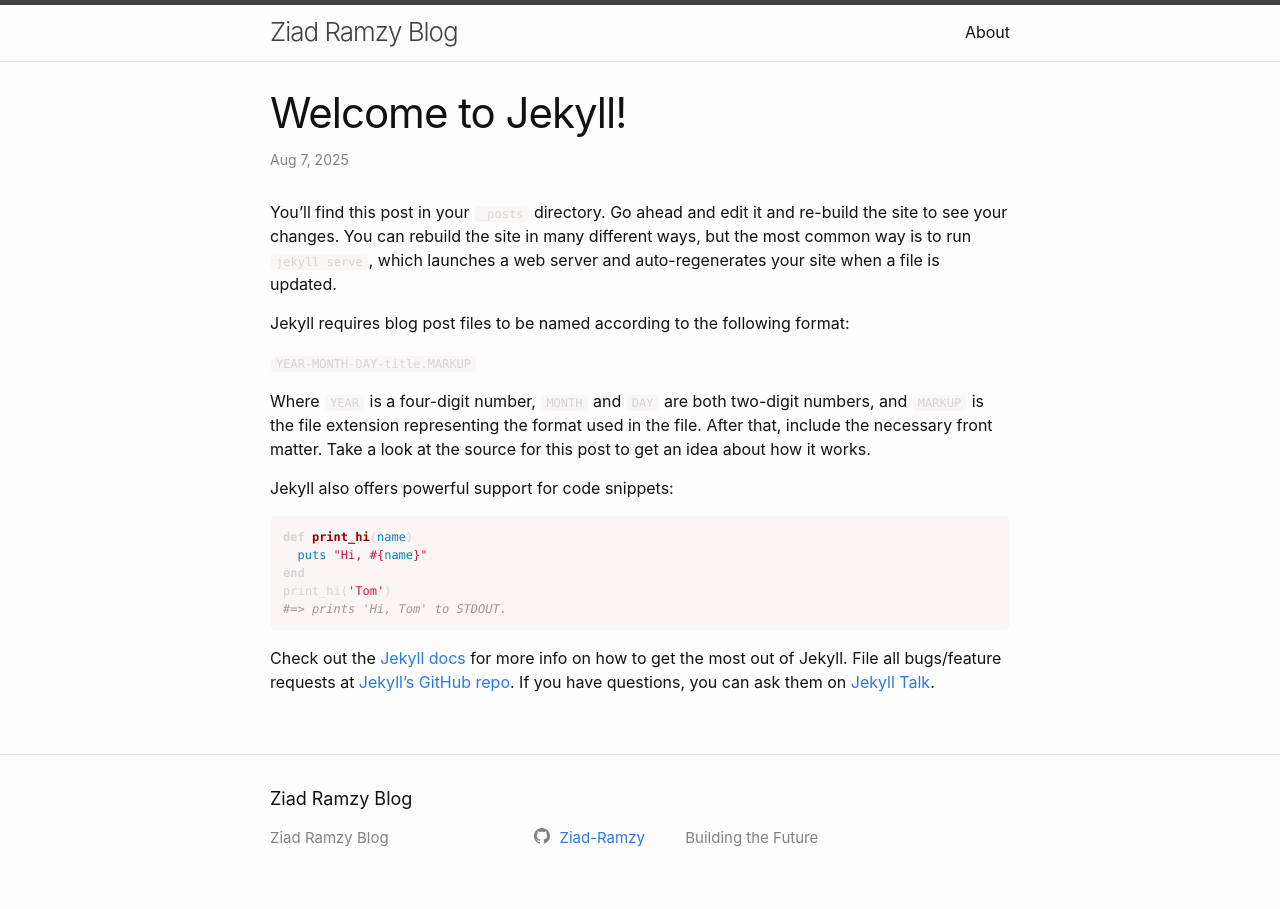
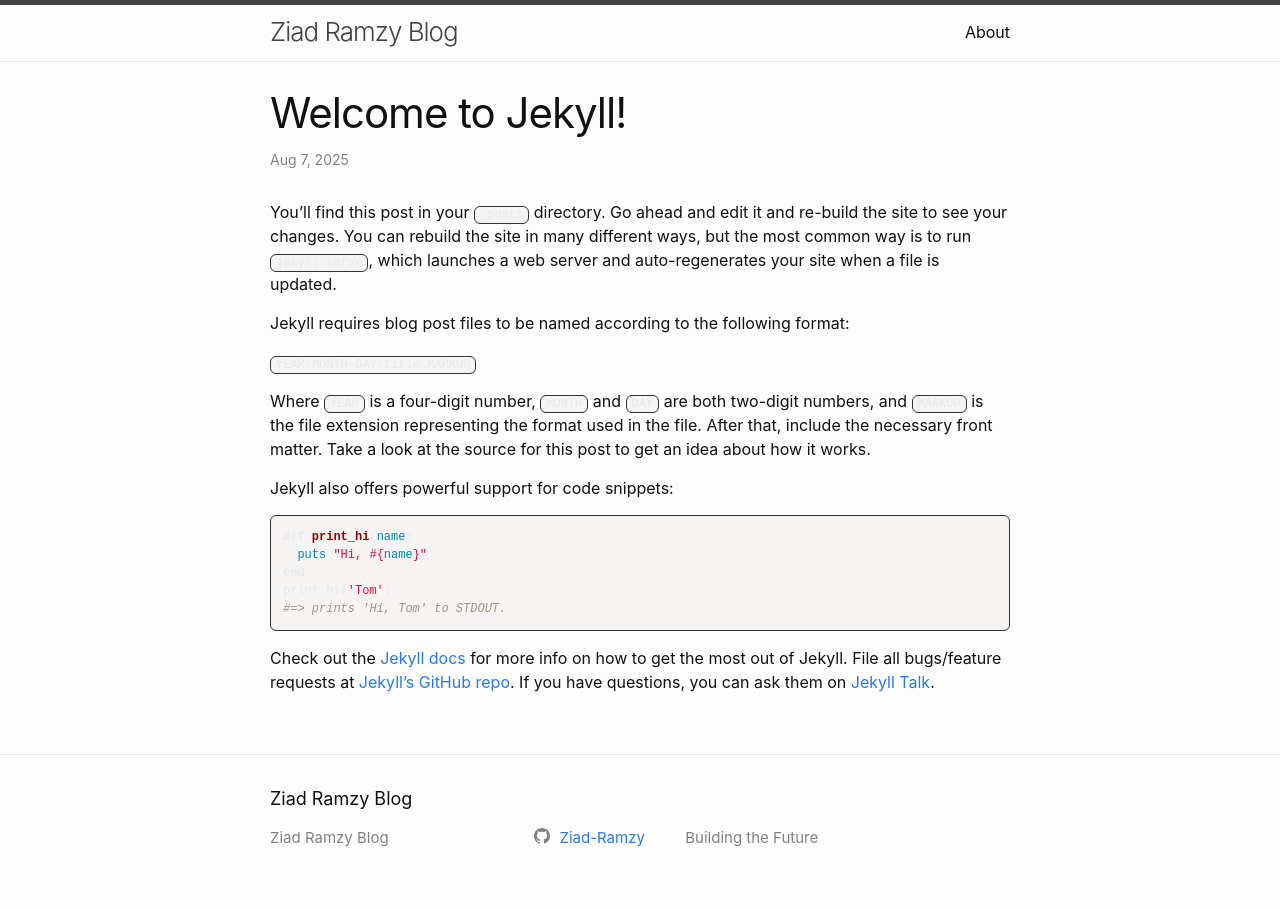
Before and after one commit to Ziad-Ramzy/ziad-ramzy.github.io, a Jekyll site: the page built from _posts/2025-08-07-welcome-to-jekyll.markdown, in a window 1280 px wide. Built offline with Jekyll 4.4.1, drawn with Linux system fonts in a browser that asks for light colours.

Commit message:
some customizations

```diff
--- a/assets/main.scss
+++ b/assets/main.scss
@@ -6,11 +6,11 @@
 /* VS Code Dark+ Theme Code Block Style */
 
 pre, code {
-  font-family: "Menlo", "Consolas", "Courier New", monospace;
+  font-family: monospace;
   font-size: 12px;
-  background-color: #faf6f6;
-  color: #d4d4d4;
-  border: 1px solid #fdfbfb;
+  background-color: #f6f3f3;
+  color: #e9e9e9;
+  border: 1px solid #333;
   border-radius: 6px;
 }
 
```
